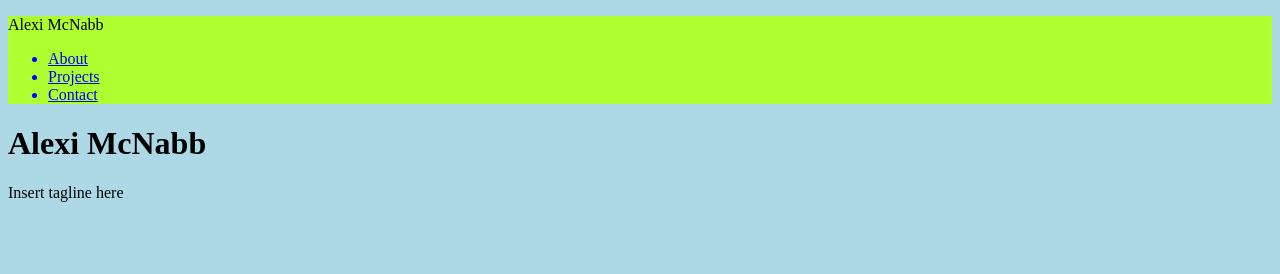
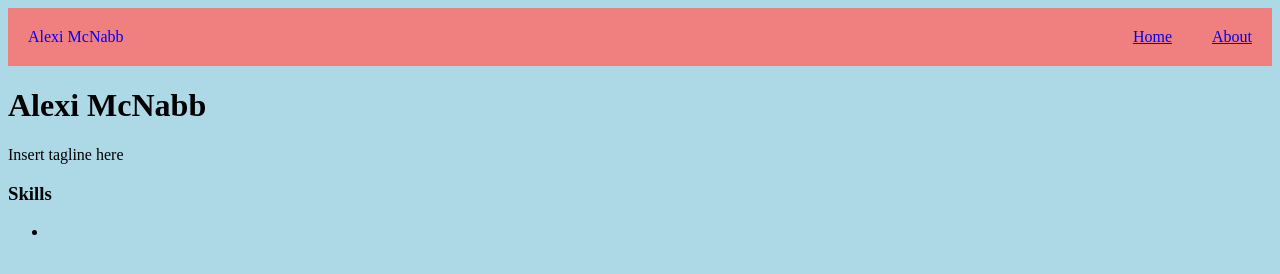
Before and after one commit to audinpex/audinpex.github.io, a plain HTML site: page index.html in a window 1280 px wide. Drawn offline with Linux system fonts and the light colour scheme.

Commit message:
Improved css, added navbar

```diff
--- a/index.html
+++ b/index.html
@@ -5,19 +5,22 @@
     <title>Alexi McNabb | Home</title>
     <link href="stylesheet.css" rel="stylesheet">
   </head>
-  <header class="nav-header">
-    <p>Alexi McNabb</p>
-    <ul class="nav-items">
-    <li><a href="about.html">About</a></li>
-    <li><a href="projects.html">Projects</a></li>
-    <li><a href="contact.html">Contact</a></li>
+  <nav>
+    <ul class="nav-bar">
+        <li class="nav-name">Alexi McNabb</li>
+
+        <li class="nav-item"><a href="about.html">About</a></li>
+        <li class="nav-item"><a href="index.html">Home</a></li>
     </ul>
-  </header>
+</nav>
   <body>
     <h1>Alexi McNabb</h1>
     <p>Insert tagline here</p>
     <!-- insert photo of self -->
-    <!-- insert skill info -->
+    <h3>Skills</h3>
+    <ul>
+      <li></li>
+    </ul>
 
   </body>
 </html>
--- a/stylesheet.css
+++ b/stylesheet.css
@@ -2,10 +2,30 @@ body {
     background-color: lightblue;
 }
 
-.nav-header {
-    background-color: greenyellow;
+nav {
+    background-color: lightcoral;
+    color: blue;
 }
 
-.nav-items {
-    color: blue;
+.nav-bar {
+    list-style-type: none;
+    margin: 0;
+    padding: 0;
+    overflow: hidden;
 }
+
+.nav-bar li {
+    display: block;
+    text-align: center;
+    text-decoration: none;
+    padding: 20px;
+}
+
+.nav-item {
+    float: right;
+}
+
+.nav-name {
+    float: left;
+
+}
```
Also changed, not shown: about.html (+8 -8 lines).
